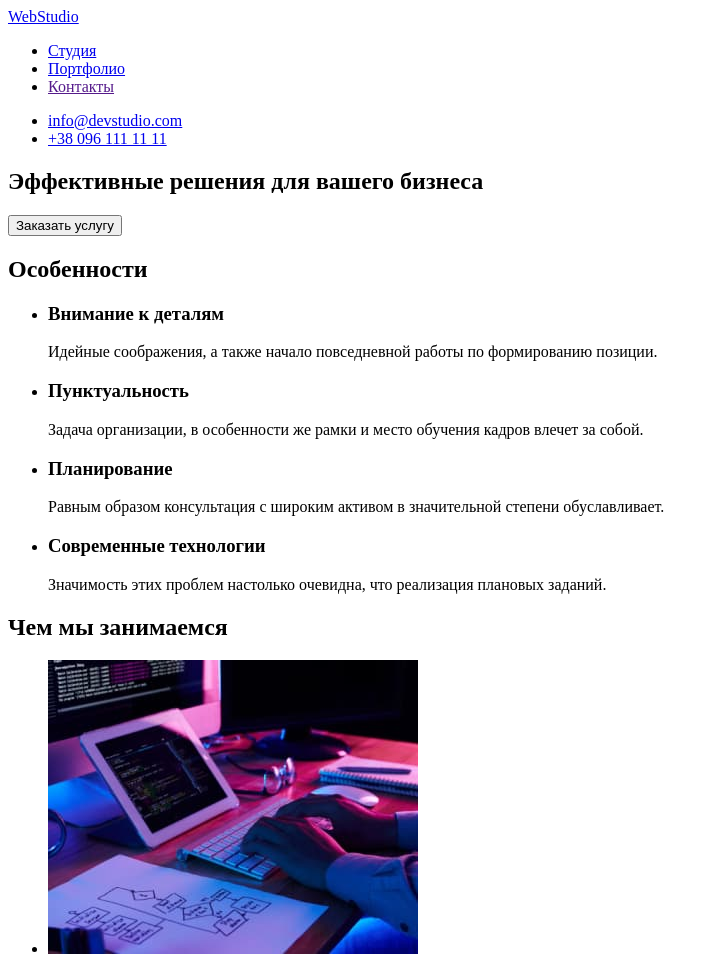
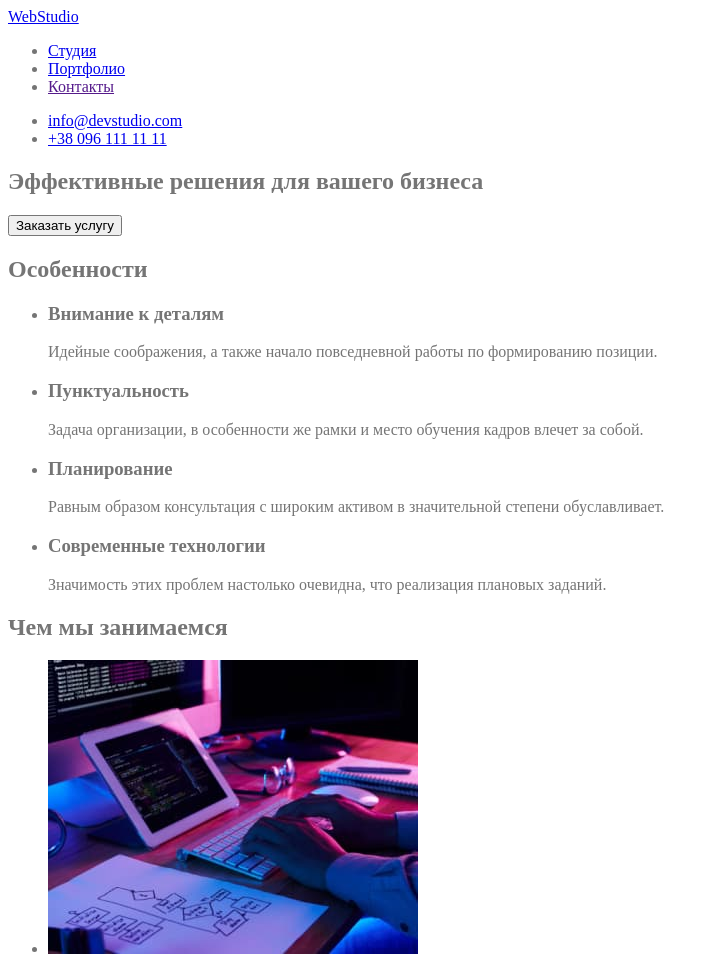
Before and after one commit to nosia-80/markup-hw-02, a plain HTML site: page index.html in a window 1280 px wide. Shown: the top 954 px of the page, without its empty margins (0-719 px from the left). Drawn offline with Linux system fonts and the light colour scheme.

Commit message:
Добавляет палитру цветов

```diff
--- /dev/null
+++ b/css/styles.css
@@ -0,0 +1,14 @@
+/* основной цвет текста #757575 */
+/* цвет текста заголовка #212121 */
+/* цвет акцента #2196F3 */
+/* цвет ховера кнопки #188CE8 */
+/* основной белый цвет #FFFFFF */
+/* вторичный цвет фона #F5F4FA */
+/* чёрный цвет логотипа #000000 */
+/* цвет фона подвала #2F303A */
+/* цвет контакта подвала rgba(255, 255, 255, 0.6) */
+
+body {
+  background-color: #ffffff;
+  color: #757575;
+}
--- a/index.html
+++ b/index.html
@@ -5,6 +5,7 @@
     <!-- <meta http-equiv="X-UA-Compatible" content="IE=edge" /> -->
     <meta name="viewport" content="width=device-width, initial-scale=1.0" />
     <title>Студия</title>
+    <link rel="stylesheet" href="./css/styles.css" />
   </head>
   <body>
     <!-- Шапка страницы -->
```
Also changed, not shown: portfolio.html (+1 -0 lines).
